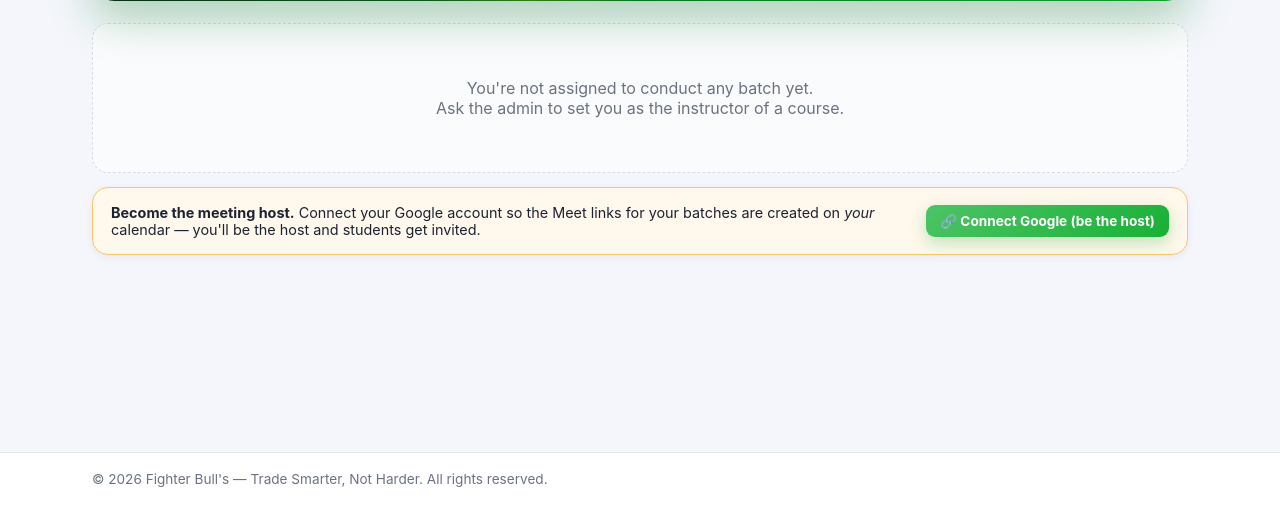
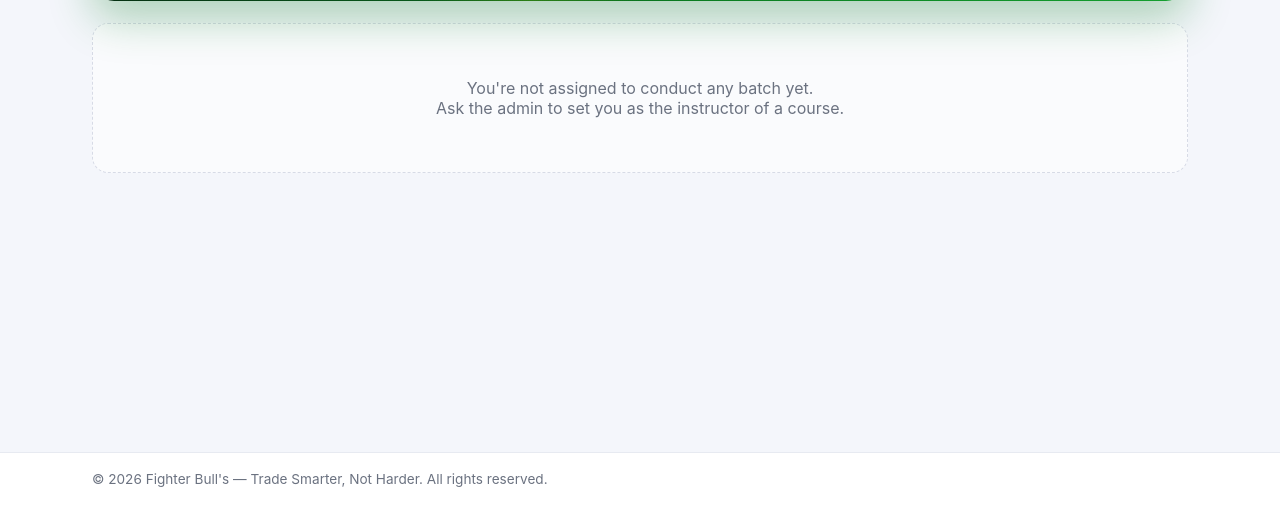
Before and after one commit to joydeep102/student-dashboard, a Django app: page /trainer/live/ in a window 1280 px wide. Shown: the part 295-800 px from the top of the page. Run offline with Django 5.2, Linux system fonts and the light colour scheme; the visitor is signed in with stand-in values (Sample User, id 1); data that the repository does not hold is empty.

Commit message:
feat(trainer): remove the Connect Google button from Trainer Studio
Co-Authored-By: Claude Opus 4.8 (1M context) <noreply@anthropic.com>

```diff
--- a/templates/trainers/live.html
+++ b/templates/trainers/live.html
@@ -24,19 +24,6 @@
 <div class="empty">You're not assigned to conduct any batch yet.<br>
     Ask the admin to set you as the instructor of a course.</div>
 {% endif %}
-
-<!-- Be the Meet host: connect the trainer's own Google -->
-<div class="host-banner {% if host_connected %}ok{% endif %} animate-up">
-    {% if host_connected %}
-    <div><strong>✅ You're the meeting host.</strong> Your live classes are created on your Google
-        Calendar, so you host the Meet and students are invited automatically.</div>
-    <a class="btn btn-ghost btn-sm" href="{% url 'accounts:google_connect' %}?kind=trainer">Reconnect Google</a>
-    {% else %}
-    <div><strong>Become the meeting host.</strong> Connect your Google account so the Meet links for
-        your batches are created on <em>your</em> calendar — you'll be the host and students get invited.</div>
-    <a class="btn btn-sm" href="{% url 'accounts:google_connect' %}?kind=trainer">🔗 Connect Google (be the host)</a>
-    {% endif %}
-</div>
 
 {% for row in rows %}
 <div class="live-batch animate-up">
--- a/trainers/views.py
+++ b/trainers/views.py
@@ -1,5 +1,4 @@
 import datetime
-import os
 from functools import wraps
 
 from django.contrib import messages
@@ -131,10 +130,6 @@ def live(request):
             }
         )
 
-    from accounts.google_login import trainer_token_path
-
-    host_connected = os.path.exists(trainer_token_path(request.user))
-
     return render(
         request,
         "trainers/live.html",
@@ -142,7 +137,6 @@ def live(request):
             "rows": rows,
             "today_name": today.strftime("%A"),
             "has_batches": bool(rows),
-            "host_connected": host_connected,
         },
     )
 
```
